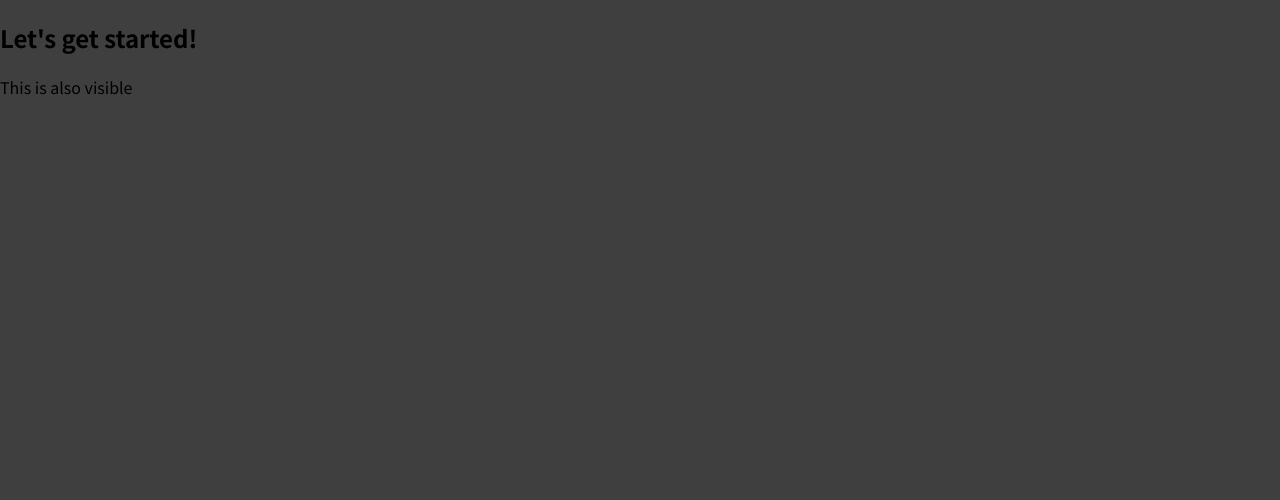
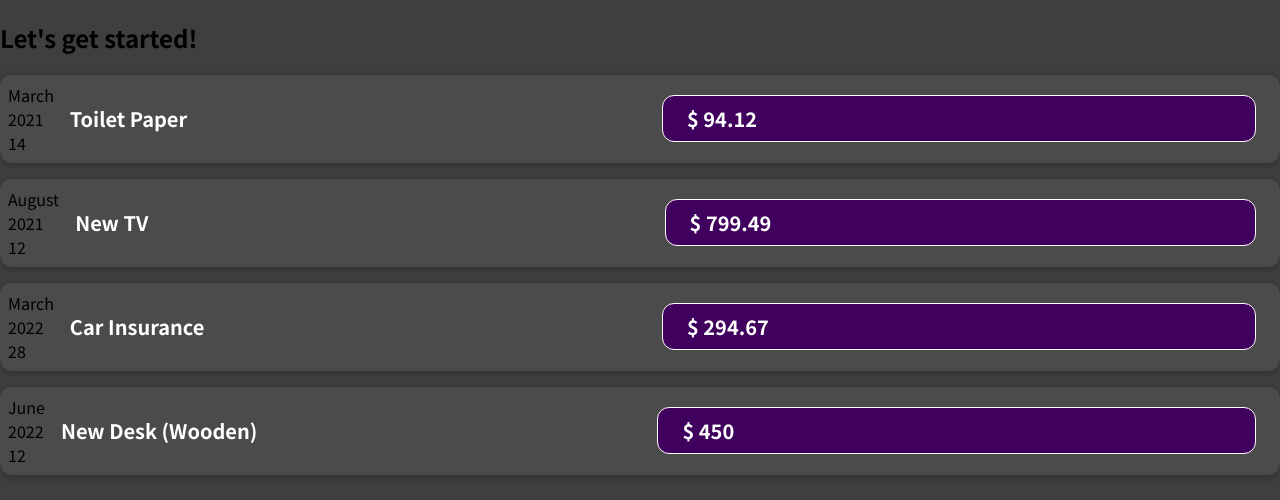
Before and after one commit to pasan1227/expense-tracker, a JavaScript app: page / in a window 1280 px wide. Shown: the top 500 px of the page. Built offline with nearby package versions, Linux system fonts and the light colour scheme.

Commit message:
Expense item component

```diff
--- a/src/App.js
+++ b/src/App.js
@@ -1,8 +1,54 @@
+import ExpenseItem from './components/ExpenseItem';
+
 function App() {
+  const expenses = [
+    {
+      id: 'e1',
+      title: 'Toilet Paper',
+      amount: 94.12,
+      date: new Date(2021, 2, 14),
+    },
+    { id: 'e2', title: 'New TV', amount: 799.49, date: new Date(2021, 7, 12) },
+    {
+      id: 'e3',
+      title: 'Car Insurance',
+      amount: 294.67,
+      date: new Date(2022, 2, 28),
+    },
+    {
+      id: 'e4',
+      title: 'New Desk (Wooden)',
+      amount: 450,
+      date: new Date(2022, 5, 12),
+    },
+  ];
+
   return (
     <div>
       <h2>Let's get started!</h2>
-      <p>This is also visible</p>
+      <ExpenseItem
+        title={expenses[0].title}
+        amount={expenses[0].amount}
+        date={expenses[0].date}
+      />
+
+      <ExpenseItem
+        title={expenses[1].title}
+        amount={expenses[1].amount}
+        date={expenses[1].date}
+      />
+
+      <ExpenseItem
+        title={expenses[2].title}
+        amount={expenses[2].amount}
+        date={expenses[2].date}
+      />
+
+      <ExpenseItem
+        title={expenses[3].title}
+        amount={expenses[3].amount}
+        date={expenses[3].date}
+      />
     </div>
   );
 }
--- /dev/null
+++ b/src/components/ExpenseItem.css
@@ -0,0 +1,56 @@
+.expense-item {
+  display: flex;
+  justify-content: space-between;
+  align-items: center;
+  box-shadow: 0 2px 8px rgba(0, 0, 0, 0.25);
+  padding: 0.5rem;
+  margin: 1rem 0;
+  border-radius: 12px;
+  background-color: #4b4b4b;
+}
+
+.expense-item__description {
+  display: flex;
+  flex-direction: column;
+  gap: 1rem;
+  align-items: flex-end;
+  flex-flow: column-reverse;
+  justify-content: flex-start;
+  flex: 1;
+}
+
+.expense-item h2 {
+  color: #3a3a3a;
+  font-size: 1rem;
+  flex: 1;
+  margin: 0 1rem;
+  color: white;
+}
+
+.expense-item__price {
+  font-size: 1rem;
+  font-weight: bold;
+  color: white;
+  background-color: #40005d;
+  border: 1px solid white;
+  padding: 0.5rem;
+  border-radius: 12px;
+}
+
+@media (min-width: 580px) {
+  .expense-item__description {
+    flex-direction: row;
+    align-items: center;
+    justify-content: flex-start;
+    flex: 1;
+  }
+
+  .expense-item__description h2 {
+    font-size: 1.25rem;
+  }
+
+  .expense-item__price {
+    font-size: 1.25rem;
+    padding: 0.5rem 1.5rem;
+  }
+}
--- /dev/null
+++ b/src/components/ExpenseItem.js
@@ -0,0 +1,23 @@
+import './ExpenseItem.css';
+
+function ExpenseItem(props) {
+  const month = props.date.toLocaleString('en-US', { month: 'long' });
+  const day = props.date.toLocaleString('en-US', { day: '2-digit' });
+  const year = props.date.getFullYear();
+
+  return (
+    <div className='expense-item'>
+      <div>
+        <div>{month}</div>
+        <div>{year}</div>
+        <div>{day}</div>
+      </div>
+      <div className='expense-item__description'>
+        <h2>{props.title}</h2>
+        <h2 className='expense-item__price'>$ {props.amount}</h2>
+      </div>
+    </div>
+  );
+}
+
+export default ExpenseItem;
```
Also changed, not shown: 1 other file (tests, documents, lock files or other folders).
